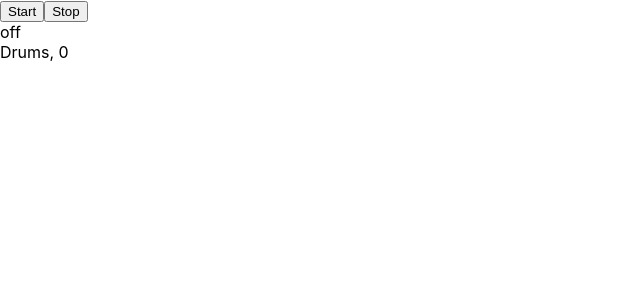
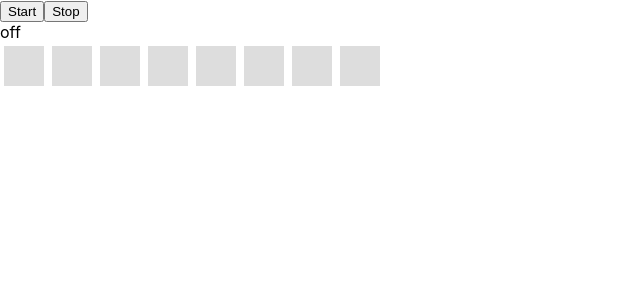
Before and after one commit to Luftare/deep-sounds, a React (Create React App) app: page / in a window 1280 px wide. Shown: the top 300 px of the page, without its empty margins (0-640 px from the left). Built offline with nearby package versions, Linux system fonts and the light colour scheme.

Commit message:
add drum track to ui

```diff
--- a/src/App.js
+++ b/src/App.js
@@ -4,9 +4,8 @@ import Drums from './modules/drums';
 class App extends Component {
   ticker = null;
   state = {
-    sequence: 0,
-    sequenceCount: 8,
-    sequenceActive: false,
+    step: 0,
+    active: false,
   };
 
   componentDidMount() {
@@ -14,8 +13,8 @@ class App extends Component {
     this.ticker = ticker;
 
     ticker.onTick = () => {
-      this.setState(({ sequence, sequenceCount }) => ({
-        sequence: (sequence + 1) % sequenceCount,
+      this.setState(({ step }) => ({
+        step: step + 1,
       }));
     };
   }
@@ -23,8 +22,8 @@ class App extends Component {
   startSequence = () => {
     this.setState(
       () => ({
-        sequence: -1,
-        sequenceActive: true,
+        step: -1,
+        active: true,
       }),
       () => {
         this.ticker.start();
@@ -35,7 +34,7 @@ class App extends Component {
   stopSequence = () => {
     this.setState(
       () => ({
-        sequenceActive: false,
+        active: false,
       }),
       () => {
         this.ticker.stop();
@@ -44,14 +43,14 @@ class App extends Component {
   };
 
   render() {
-    const { sequence } = this.state;
+    const { step, active } = this.state;
     const { audioMixer } = this.props;
     return (
       <div>
         <button onMouseDown={this.startSequence}>Start</button>
         <button onMouseDown={this.stopSequence}>Stop</button>
         <div>{this.state.sequenceActive ? 'on' : 'off'}</div>
-        <Drums sequence={sequence} audioMixer={audioMixer} />
+        <Drums step={step} audioMixer={audioMixer} active={active} />
       </div>
     );
   }
--- a/src/modules/drums/DrumsInstrument.js
+++ b/src/modules/drums/DrumsInstrument.js
@@ -8,7 +8,9 @@ export default class DrumInstrument {
     this.masterGain = ctx.createGain();
     this.masterGain.connect(masterGain);
 
-    this.sounds = {
+    this.soundNames = ['kick'];
+
+    this.generators = {
       kick: () => {
         const attack = 10;
         const hold = 50;
@@ -51,4 +53,8 @@ export default class DrumInstrument {
       },
     };
   }
+
+  trigger(soundName) {
+    this.generators[soundName]();
+  }
 }
--- /dev/null
+++ b/src/modules/drums/components.js
@@ -0,0 +1,14 @@
+import styled from 'styled-components';
+
+export const Step = styled.div`
+  display: block;
+  width: 40px;
+  height: 40px;
+  background-color: ${({ active }) => (active ? '#0f6' : '#ddd')};
+  margin: 4px;
+`;
+
+export const Sequence = styled.div`
+  display: flex;
+`;
+export const Container = styled.div``;
--- a/src/modules/drums/index.js
+++ b/src/modules/drums/index.js
@@ -1,5 +1,9 @@
+import React, { Component } from 'react';
+import { Step, Sequence, Container } from './components';
 import DrumInstrument from './DrumsInstrument';
-import React, { Component } from 'react';
+
+const INIT_SEQUENCE_LENGTH = 8;
+let keyGenerator = 1;
 
 export default class Drums extends Component {
   constructor(props) {
@@ -7,14 +11,21 @@ export default class Drums extends Component {
     const { audioMixer } = props;
 
     this.drumInstrument = new DrumInstrument(audioMixer);
+
+    this.state = {
+      sequenceLength: INIT_SEQUENCE_LENGTH,
+      sequences: this.drumInstrument.soundNames.map(() =>
+        [...Array(INIT_SEQUENCE_LENGTH)].map(() => false)
+      ),
+    };
   }
 
   getSnapshotBeforeUpdate(prevProps) {
     const nextSequenceStepReceived =
-      prevProps.sequence !== this.props.sequence && this.props.sequence >= 0;
+      prevProps.step !== this.props.step && this.props.step >= 0;
 
     if (nextSequenceStepReceived) {
-      this.drumInstrument.sounds.kick();
+      this.drumInstrument.trigger('kick');
     }
     return null;
   }
@@ -22,6 +33,21 @@ export default class Drums extends Component {
   componentDidUpdate() {}
 
   render() {
-    return <div>Drums, {this.props.sequence}</div>;
+    const { active, step } = this.props;
+    const { sequences, sequenceLength } = this.state;
+
+    const currentStep = step % sequenceLength;
+
+    return (
+      <Container>
+        {sequences.map(sequence => (
+          <Sequence key={keyGenerator++}>
+            {sequence.map((step, i) => (
+              <Step key={keyGenerator++} active={i === currentStep && active} />
+            ))}
+          </Sequence>
+        ))}
+      </Container>
+    );
   }
 }
```
